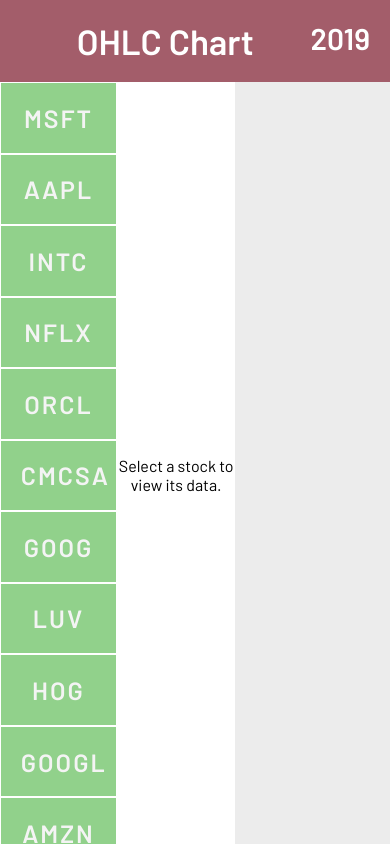
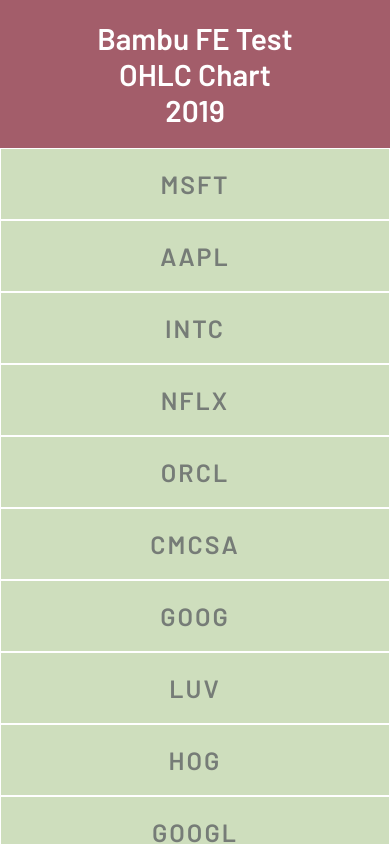
Before and after one commit to ianshalom/bambu-code-test, a React (Create React App) app: page / in a window 390 px wide. Shown: the top 844 px of the page. Built offline with nearby package versions, Linux system fonts and the light colour scheme; no server answers.

Commit message:
Made page mobile compatible

```diff
--- a/src/App.css
+++ b/src/App.css
@@ -1,5 +1,4 @@
 body {
   text-align: center;
   font-family: "Barlow", sans-serif;
-  height: 100vh;
 }
--- a/src/components/header/header.css
+++ b/src/components/header/header.css
@@ -6,10 +6,22 @@
 }
 
 .title {
-  font-size: 35px;
+  font-size: 30px;
+}
+
+.bambu {
+  float: left;
+  font-size: 30px;
 }
 
 .date {
   font-size: 30px;
   float: right;
 }
+
+@media (max-width: 768px) {
+  .header {
+    display: flex;
+    flex-direction: column;
+  }
+}
--- a/src/components/header/header.js
+++ b/src/components/header/header.js
@@ -4,6 +4,7 @@
 function Header() {
   return (
     <div className="header">
+      <span className="bambu">Bambu FE Test </span>
       <span className="title">OHLC Chart </span>
       <span className="date">2019</span>
     </div>
--- a/src/components/stocks/stocks.css
+++ b/src/components/stocks/stocks.css
@@ -2,6 +2,7 @@
   display: flex;
   flex-direction: flex-row;
   text-align: center;
+  height: 80%;
 }
 
 /*  Buttons   */
@@ -9,35 +10,51 @@
   display: flex;
   flex-direction: column;
   justify-content: space-between;
-  width: 30%;
-  margin: 0 auto;
+  width: 25%;
+}
+
+.stock-button {
+  padding: 20px;
+  font-size: 25px;
+  background-color: #cedebd;
+  border: 1px solid white;
+  letter-spacing: 2px;
+  font-weight: 600;
+  color: #767c77;
+  font-family: "Barlow", sans-serif;
+  width: 100%;
+  margin: auto;
   height: 100%;
 }
 
-.stock-button {
-  padding: 19.77px;
-  font-size: 25px;
-  background-color: #91d18b;
-  border: 1px solid white;
-  letter-spacing: 2px;
-  font-weight: 600;
-  color: #f4f4f4;
-  font-family: "Barlow", sans-serif;
-  width: 100%;
-  margin: auto;
+button {
+  height: 90px;
 }
 
 .stock-button:hover {
   cursor: pointer;
-  background-color: #158467;
+  background-color: #99b898;
 }
 
 .active {
-  background-color: #cedebd;
+  background-color: #99b898;
 }
 
 /* Chart */
 .chart-container {
-  width: 70%;
+  width: 75%;
   margin: 0 auto;
 }
+
+@media (max-width: 768px) {
+  .stocks-container {
+    display: flex;
+    flex-direction: column;
+  }
+  .button-container {
+    width: 100%;
+  }
+  .chart-container {
+    width: 100%;
+  }
+}
```
